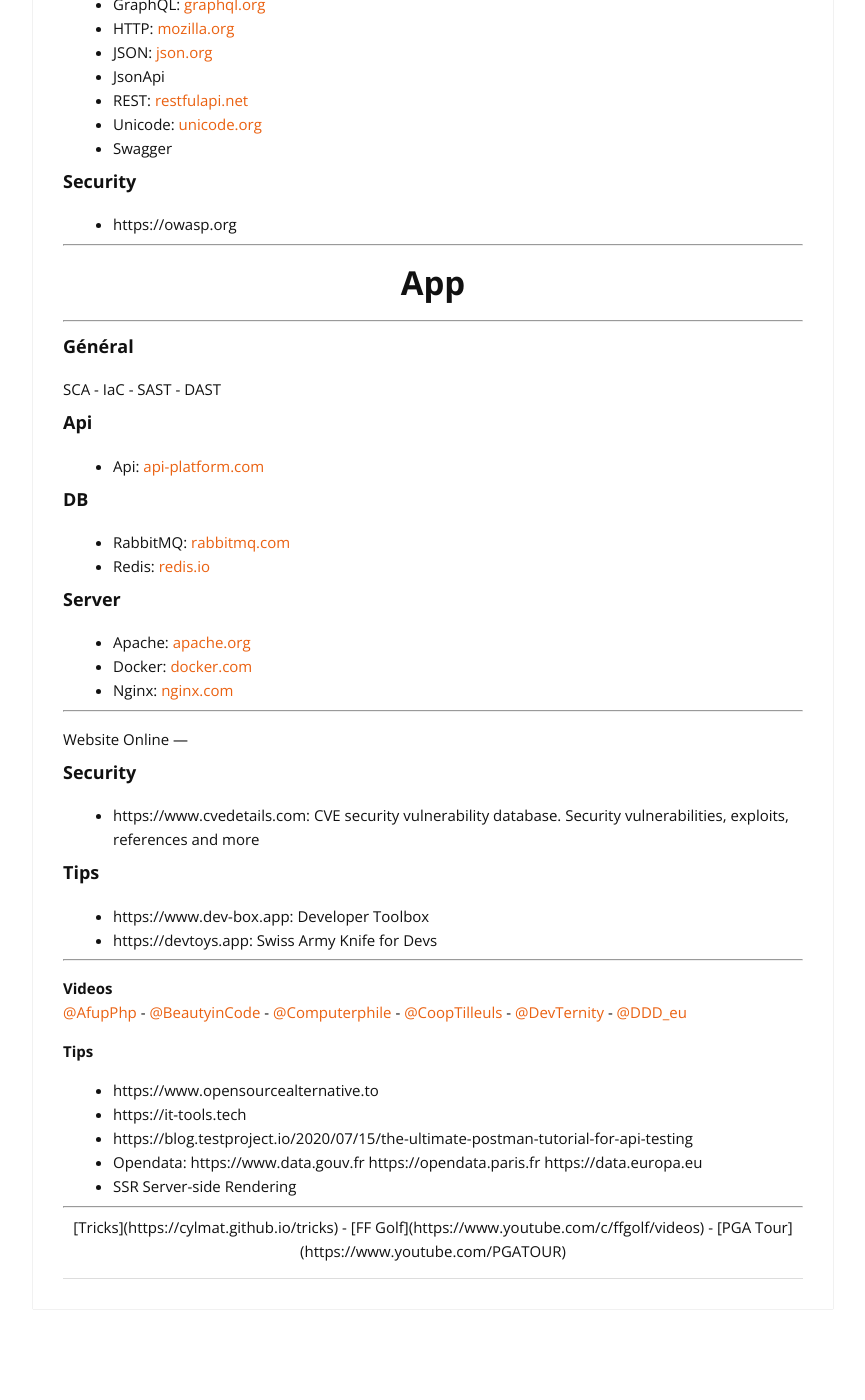
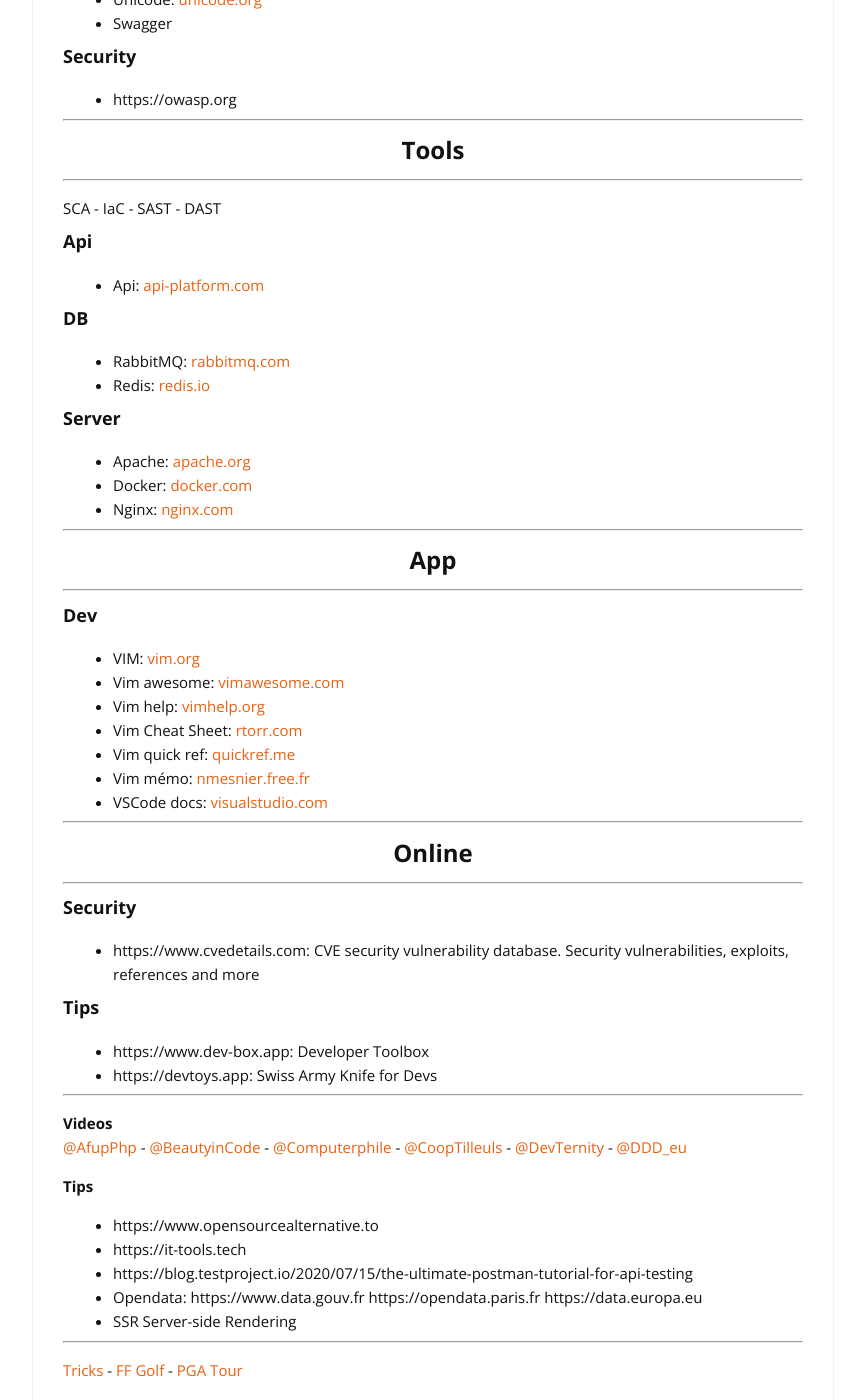
Before and after one commit to cylmat/cylmat.github.io, a Jekyll site: the page built from _pages/USEFUL.md, in a window 1280 px wide and 1400 px high, scrolled down 2543 px. Shown: the whole window, without its empty margins (207-1072 px from the left). Built offline with Jekyll 4.4.1, drawn with Linux system fonts in a browser that asks for light colours; nearby versions of some CDN libraries; some of the changed text lies outside the part shown.

Commit message:
Update USEFUL.md

```diff
--- a/_pages/USEFUL.md
+++ b/_pages/USEFUL.md
@@ -4,7 +4,9 @@
 permalink: /useful/
 ---
 
+---
 ## <center>News</center>
+---
 
 ### Général
 
@@ -37,7 +39,9 @@
 
 - [Google](https://developers.google.com/learn) - Tutorialspoint ([big](https://www.tutorialspoint.com/big_data_tutorials.htm) - [db](https://www.tutorialspoint.com/database_tutorials.htm) - [man](https://www.tutorialspoint.com/management_tutorials.htm) - [ops](https://www.tutorialspoint.com/devops_tutorials.htm) - [prog](https://www.tutorialspoint.com/computer_programming_tutorials.htm) - [web](https://www.tutorialspoint.com/web_development_tutorials.htm)) - [W3](https://www.w3.org) - [W3schools](https://www.w3schools.com)
 
+---
 ## <center>Links</center>
+---
 
 ### Algorithms
 
@@ -104,10 +100,8 @@
 - https://owasp.org
 
 ---
-# <center>App</center>
+## <center>Tools</center>
 ---
-
-### Général
 
 SCA - IaC - SAST - DAST
 
@@ -124,7 +118,21 @@
 + Nginx: [nginx.com](https://docs.nginx.com)
 
 ---
-Website Online
+## <center>App</center>
+---
+
+### Dev
+
+- VIM: [vim.org](https://www.vim.org)
+- Vim awesome: [vimawesome.com](https://vimawesome.com)
+- Vim help: [vimhelp.org](https://vimhelp.org)
+- Vim Cheat Sheet: [rtorr.com](https://vim.rtorr.com)
+- Vim quick ref: [quickref.me](https://quickref.me/vim)
+- Vim mémo: [nmesnier.free.fr](http://nmesnier.free.fr/vim.html)
+- VSCode docs: [visualstudio.com](https://code.visualstudio.com/docs)
+
+---
+## <center>Online</center>
 ---
 
 ### Security
@@ -151,6 +159,4 @@
 + SSR Server-side Rendering
 
 ---
-<center>
-  [Tricks](https://cylmat.github.io/tricks) - [FF Golf](https://www.youtube.com/c/ffgolf/videos) - [PGA Tour](https://www.youtube.com/PGATOUR)
-</center>
+[Tricks](https://cylmat.github.io/tricks) - [FF Golf](https://www.youtube.com/c/ffgolf/videos) - [PGA Tour](https://www.youtube.com/PGATOUR)
```
Also changed, not shown: other parts of _pages/USEFUL.md (+1 -9 lines).
